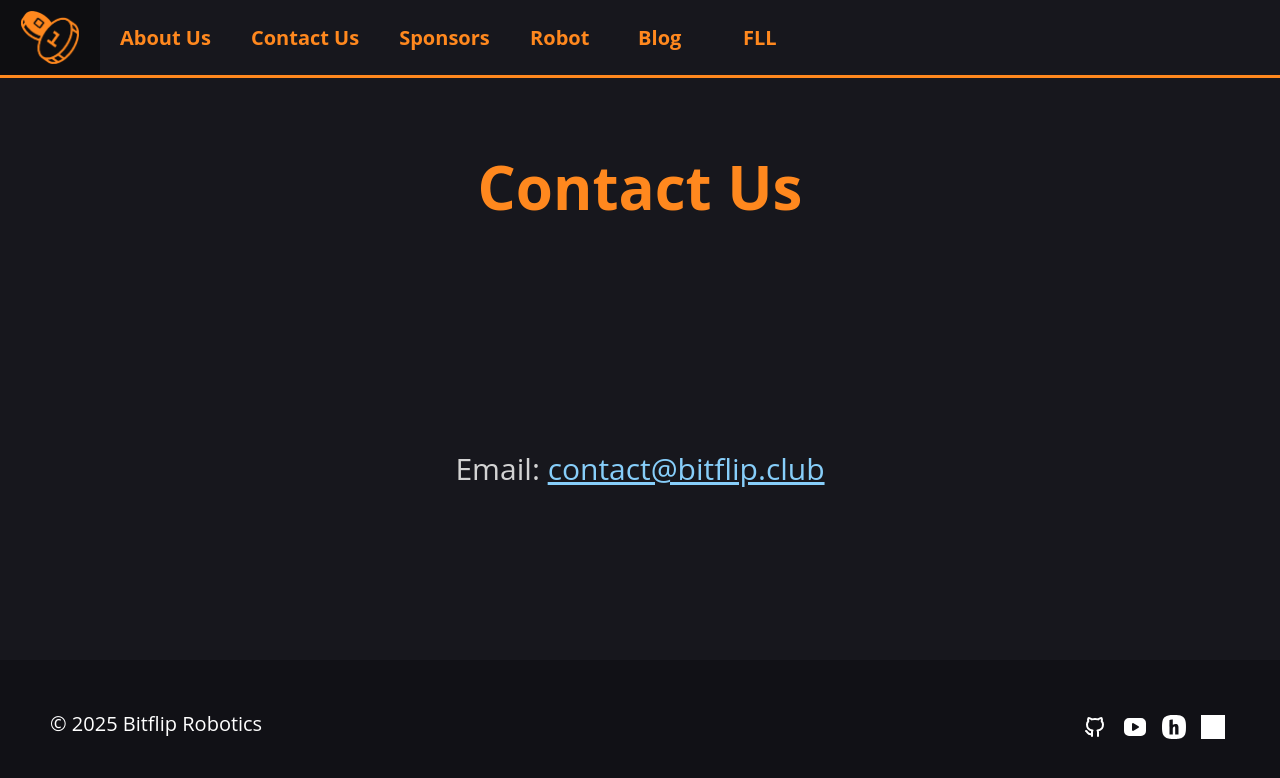
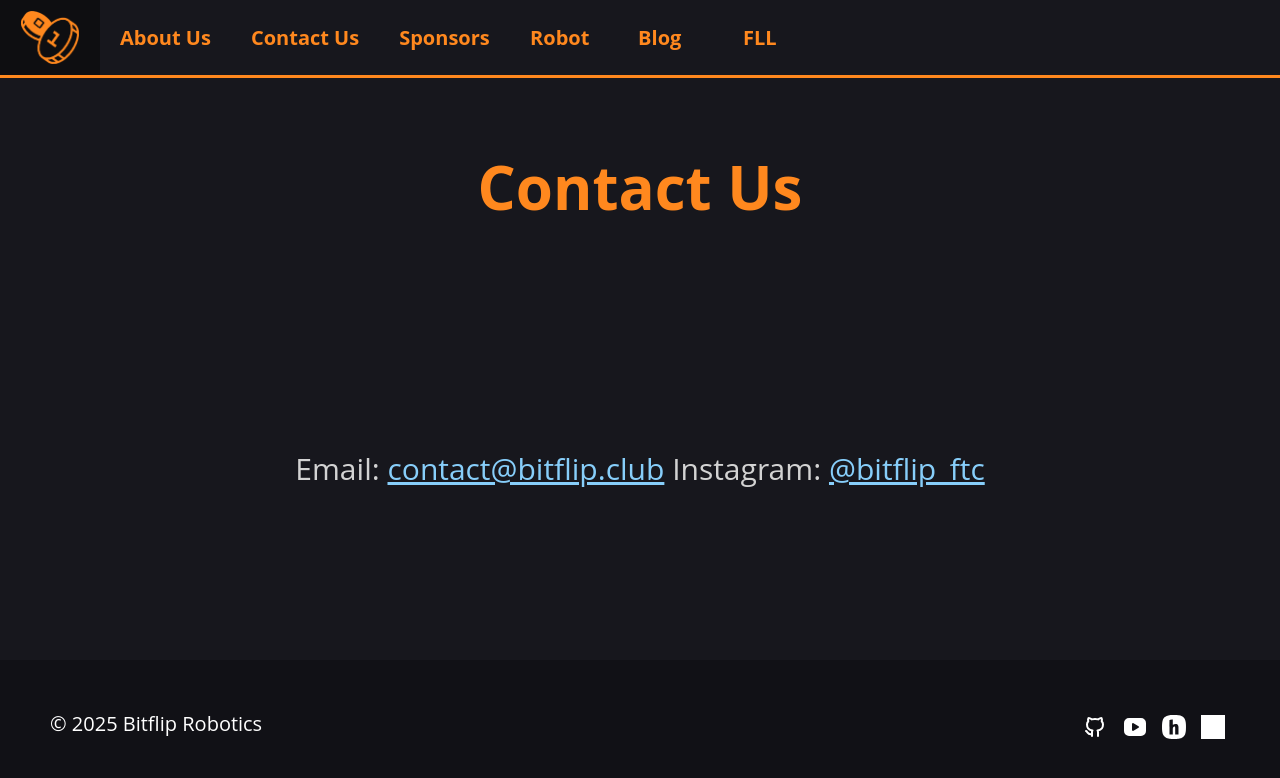
Before and after one commit to BitflipFTC/website, an Astro site: page /contact in a window 1280 px wide. Built offline with nearby package versions, Linux system fonts and the light colour scheme; Astro itself is replaced by a stand-in of ours; grey boxes are pictures that could not be loaded.

Commit message:
Add instagram to contact page

```diff
--- a/src/pages/contact.astro
+++ b/src/pages/contact.astro
@@ -20,6 +20,7 @@ import Base from "../layouts/base.astro";
             <div class="section-content">
                 <p style="text-align:justify; font-size:1.5rem;">
                     Email: <a href="mailto:contact@bitflip.club" target="_blank">contact@bitflip.club</a>
+                    Instagram: <a href="https://www.instagram.com/bitflip_ftc/" target="_blank">@bitflip_ftc</a>
                 </p>
             </div>
         </section>
```
